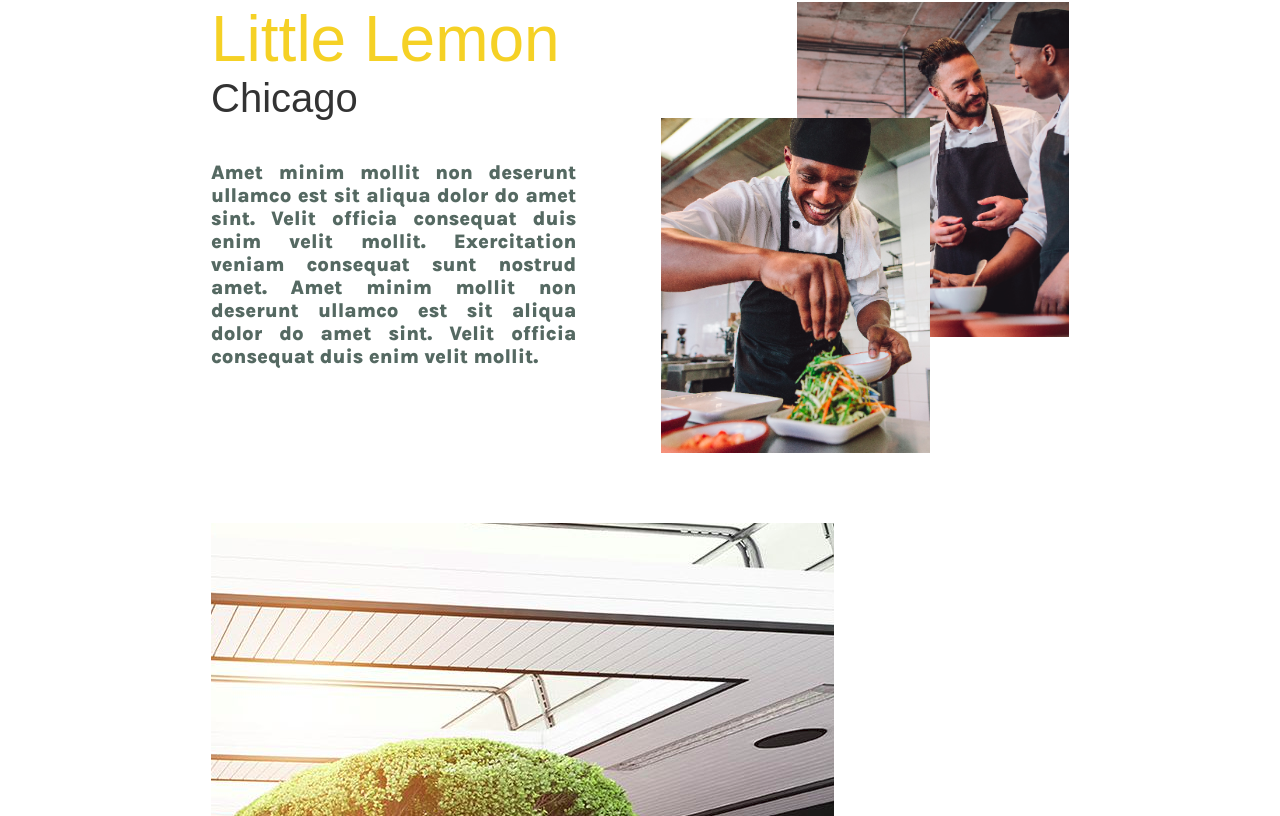
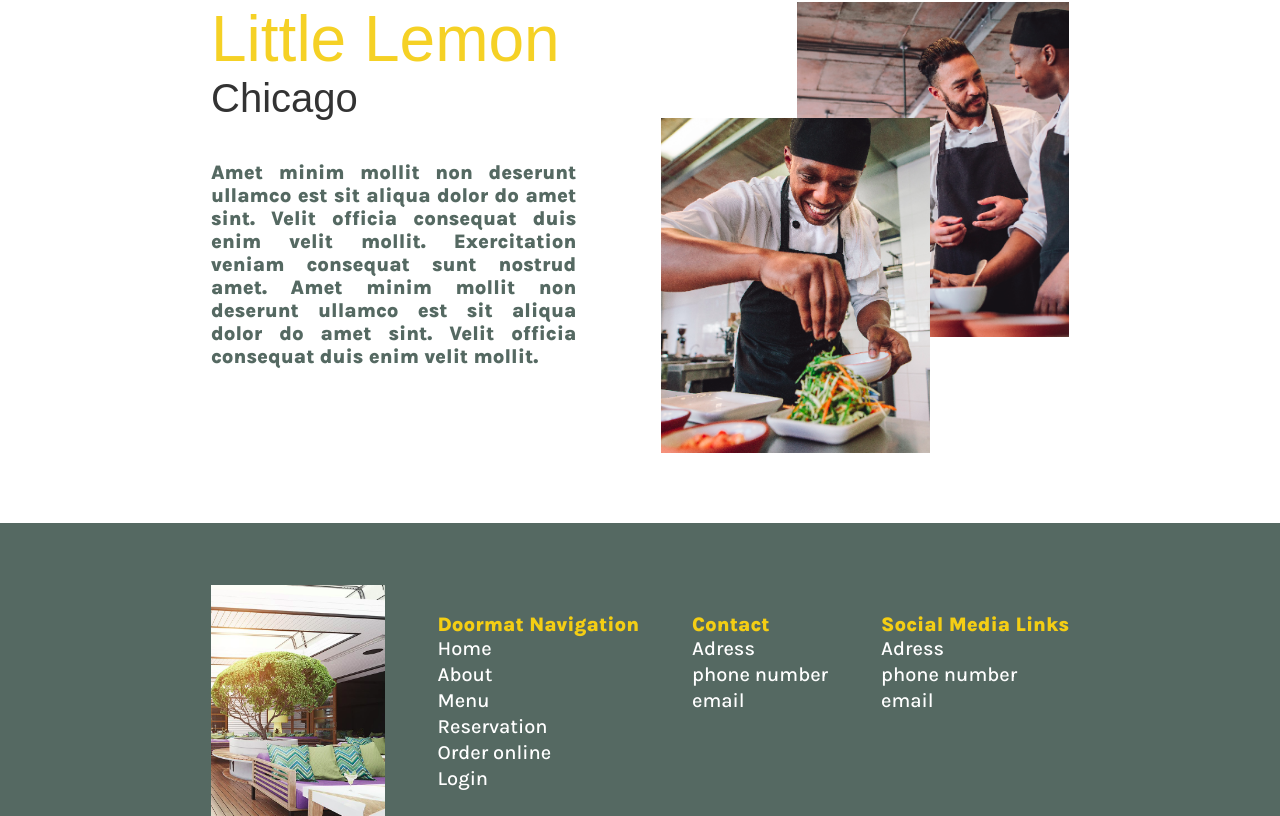
Before and after one commit to lerkooow/little-lemon, a React (Create React App) app: page / in a window 1280 px wide. Shown: the part 1984-2800 px from the top of the page. Built offline with nearby package versions, Linux system fonts and the light colour scheme; a web font is replaced by a local one.

Commit message:
Сделала footer

```diff
--- a/src/Footer.js
+++ b/src/Footer.js
@@ -17,20 +17,28 @@ export default function Footer() {
     return (
         <footer footer className="footer">
             <div className="wrapper">
-                <img className="footer-restaurant" src={restaurant} alt="restaurant"></img>
+                <div className="footer_wrapper">
+                    <img className="img_footer" src={restaurant} alt="restaurant"></img>
+                    <div className="footer_navigation">
                         <h3 className="h3_navigation">Doormat Navigation</h3>
                         <ul className="navigation_list">
                             {footerNavigation}
                         </ul>
+                    </div>
+                    <div className="footer_contact">
                         <h3 className="h3_navigation">Contact</h3>
                         <ul className="navigation_list">
                             {footerContactLink}
                         </ul>
+                    </div>
+                    <div className="footer_link">
                         <h3 className="h3_navigation">Social Media Links</h3>
                         <ul className="navigation_list">
                             {footerContactLink}
                         </ul>
                     </div>
+                </div>
+            </div>
 
         </footer>
     )
--- a/src/index.css
+++ b/src/index.css
@@ -29,6 +29,7 @@ body {
   left: 0;
   width: 100%;
   background-color: #fff;
+  z-index: 999;
 }
 
 .header_wrapper {
@@ -365,3 +366,38 @@ input {
 }
 
 /* Footer */
+
+footer {
+  height: 411.648px;
+  background-color: #556962;
+}
+
+.img_footer {
+  width: 173.539px;
+  height: 284.615px;
+  margin-top: 61.38px;
+}
+
+.footer_wrapper {
+  display: flex;
+  justify-content: space-between;
+  flex-wrap: wrap;
+}
+
+.h3_navigation {
+  color: #F4CE14;
+  font-family: 'Karla', sans-serif;
+  font-size: 20px;
+  font-weight: 800;
+  line-height: normal;
+  margin-top: 89.65px;
+}
+
+.navigation_link {
+  color: #FFF;
+  font-family: 'Karla', sans-serif;
+  font-size: 20px;
+  font-weight: 500;
+  line-height: 130%;
+  text-decoration: none;
+}
```
Lines whose indentation alone changed are shown as unchanged.
